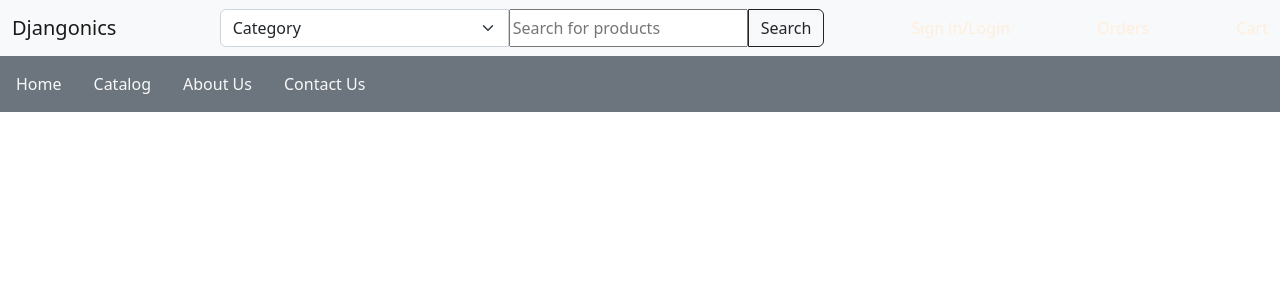
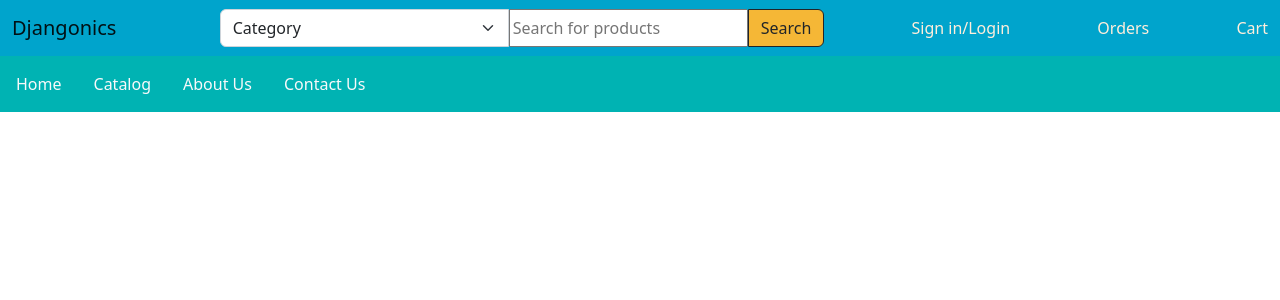
Before and after one commit to hshnj0216/djangonics-ecommerce-app, a Django app: template djangonics/templates/base.html in a window 1280 px wide. Shown: the top 300 px of the page. Run offline with Django 3.2, Linux system fonts and the light colour scheme; the template is opened without the code that fills it, so the values that code supplies are empty.

Commit message:
update nav

```diff
--- /dev/null
+++ b/djangonics/static/css/global.css
@@ -0,0 +1,15 @@
+#util-nav{
+    background-color: #00A4CC;
+    color: #FFEEDB;
+}
+#util-nav a form{
+    background-color: #00A4CC;
+    color: #FFEEDB;
+}
+#search-button{
+    background-color: #F5B736;
+}
+#main-nav{
+    background-color: #00B3B3;
+    color: FFEBA1;
+}
--- a/djangonics/templates/base.html
+++ b/djangonics/templates/base.html
@@ -6,12 +6,12 @@
     <meta name="viewport" content="width=device-width, initial-scale=1.0">
     <link href="https://cdn.jsdelivr.net/npm/bootstrap@5.2.3/dist/css/bootstrap.min.css" rel="stylesheet" integrity="sha384-rbsA2VBKQhggwzxH7pPCaAqO46MgnOM80zW1RWuH61DGLwZJEdK2Kadq2F9CUG65" crossorigin="anonymous">
     <script src="https://cdn.jsdelivr.net/npm/bootstrap@5.2.3/dist/js/bootstrap.bundle.min.js" integrity="sha384-kenU1KFdBIe4zVF0s0G1M5b4hcpxyD9F7jL+jjXkk+Q2h455rYXK/7HAuoJl+0I4" crossorigin="anonymous"></script>
-    <link href="static/css/global.css" rel="stylesheet">
+    <link href="/static/css/global.css" rel="stylesheet">
     <title>{% block title %}{% endblock %}</title>
 </head>
 <body>
     <nav
-            class="navbar navbar-expand-lg bg-light"
+            class="navbar navbar-expand-lg"
             id="util-nav"
     >
         <div class="container-fluid d-flex">
@@ -26,7 +26,7 @@
                     <option value="">Storage Devices</option>
                 </select>
                 <input type="text" placeholder="Search for products">
-                <input type="submit" value="Search" class="btn btn-outline-dark rounded-end rounded-0">
+                <input type="submit" value="Search" class="btn btn-outline-dark rounded-end rounded-0" id="search-button">
             </form>
             <div>Sign in/Login</div>
             <div>Orders</div>
@@ -35,7 +35,7 @@
     </nav>
     <nav
             id="main-nav"
-            class="navbar navbar-expand-lg navbar-secondary bg-secondary"
+            class="navbar navbar-expand-lg"
     >
         <ul class="nav">
             <li class="nav-item"><a href="" class="nav-link text-light">Home</a></li>
```
Also changed, not shown: 1 other file.
